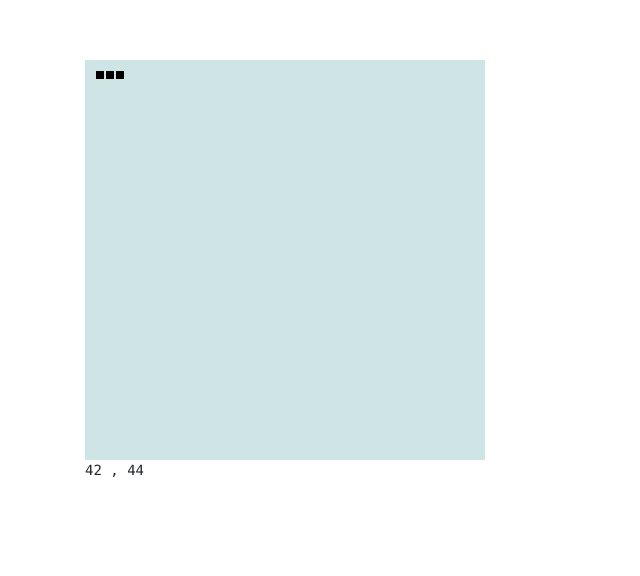
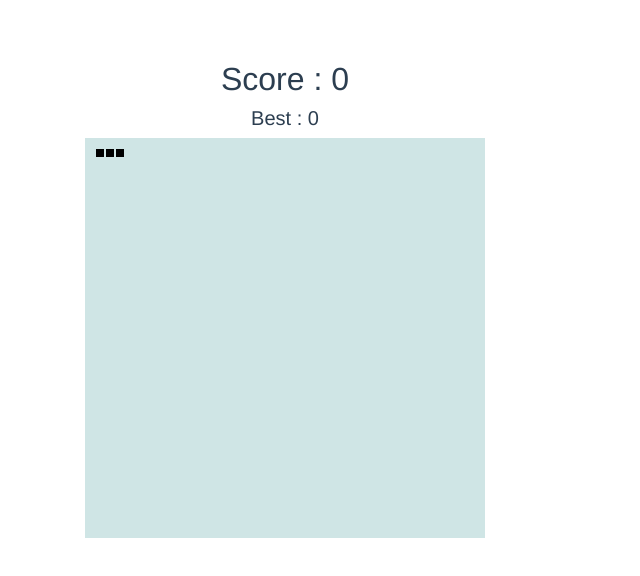
Before and after one commit to imjith/snake-game, a Vue app: page / in a window 1280 px wide. Shown: the top 576 px of the page, without its empty margins (0-640 px from the left). Built offline with nearby package versions, Linux system fonts and the light colour scheme.

Commit message:
add score

```diff
--- a/src/components/GameCanvas.vue
+++ b/src/components/GameCanvas.vue
@@ -1,20 +1,25 @@
 <template>
   <div
+    tabindex="0"
     @keyup.right="move(1)"
     @keyup.up="move(2)"
     @keyup.down="move(-2)"
     @keyup.left="move(-1)"
-    class="game-canvas"
     :style="{'max-width': (w*size)+'px'}"
   >
+    <div class="score">
+      <h2 >Score : {{score}}</h2>
+      <h5>Best : {{best}}</h5>
+    </div>
+
+    <div class="game-canvas" :style="{'max-width': (w*size)+'px'}">
       <div
         v-for="n in size*size"
         :key="n"
         :class="['pixel', getTheme(n)]"
         :style="{width:w+'px',height:w+'px'}"
       ></div>
-
-    <pre>{{tail+" , "+head}}</pre>
+    </div>
   </div>
 </template>
 
@@ -36,7 +41,9 @@ export default {
       isMoving: false,
       task: null,
       tCount: 0,
-      treasurePos: 0
+      treasurePos: 0,
+      score: 0,
+      best: 0,
     };
   },
   mounted: function() {
@@ -81,6 +88,8 @@ export default {
       clearInterval(this.task);
       this.task = null;
       this.tCount = 0;
+      this.best = this.score;
+      this.score = 0;
       for (let i = this.defTail; i <= this.defHead; i++) {
         this.snake.splice(i, 1, 1);
       }
@@ -96,12 +105,10 @@ export default {
       );
     },
     move(e) {
-      console.log(`event :${e}`);
+      if (e != -this.curMovement) {
         if (null != this.task) {
           clearInterval(this.task);
         }
-      if (e != -this.curMovement) {
-        console.log(`Moving : ${e}`);
         this.isMoving = true;
         this.startRunning(e);
         this.curMovement = e;
@@ -118,13 +125,14 @@ export default {
           }
           this.moveSnake(e);
         }
-      }, 200);
+      }, 100);
     },
     moveSnake(e) {
       this.moveHead(e);
       if (this.head == this.treasurePos) {
         this.tCount = 0;
         this.treasurePos = 0;
+        this.score += 1;
       } else {
         this.moveTail(e);
       }
```
Lines whose indentation alone changed are shown as unchanged.
